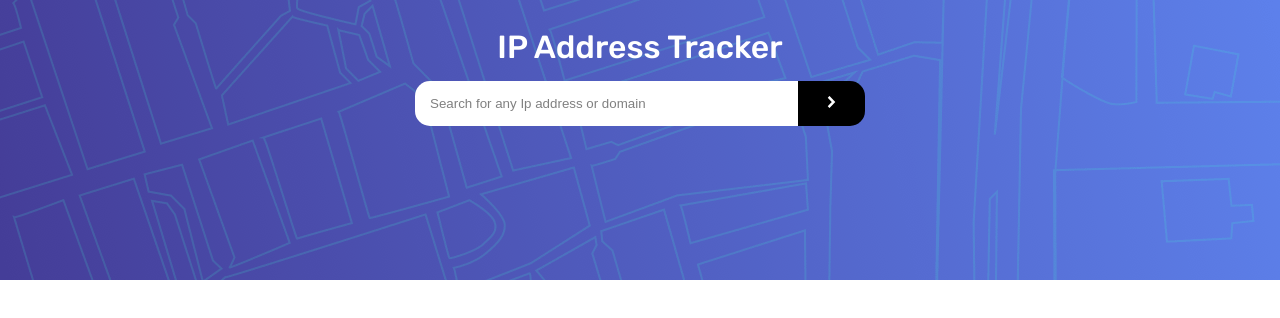
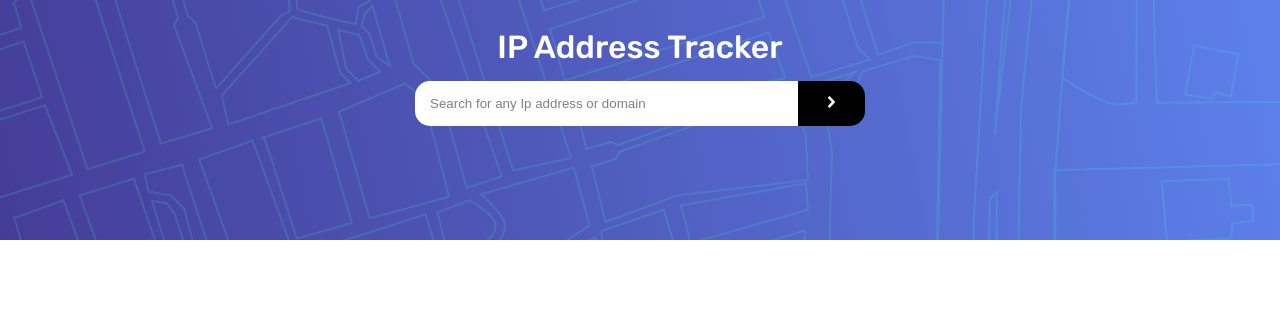
Before and after one commit to jhonyfreitasdev/ip-address-tracker, a React (Create React App) app: page / in a window 1280 px wide. Shown: the top 318 px of the page. Built offline with nearby package versions, Linux system fonts and the light colour scheme; no server answers.

Commit message:
Ajustando resolução da tela

```diff
--- a/src/components/header/index.sass
+++ b/src/components/header/index.sass
@@ -9,7 +9,7 @@ header
     padding: 28px
     margin: 0 auto
     max-width: 1440px
-    height: 35vh
+    height: 30vh
 
     .title
         color: #FFFFFF
--- /dev/null
+++ b/src/components/map/index.sass
@@ -0,0 +1,4 @@
+section
+    height: 68vh
+    max-width: 1440px
+    margin: 0 auto
```
